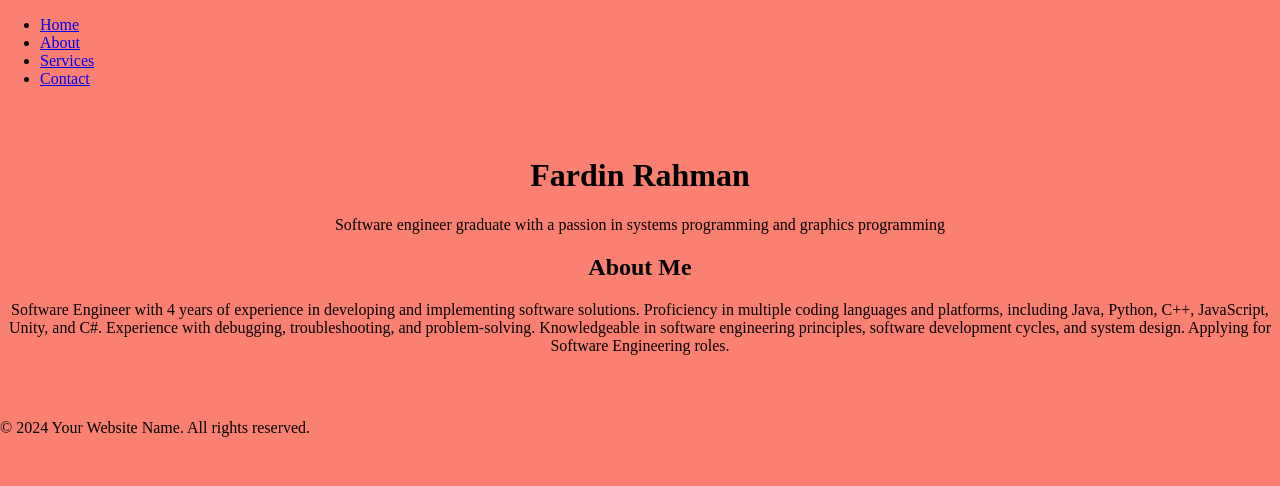
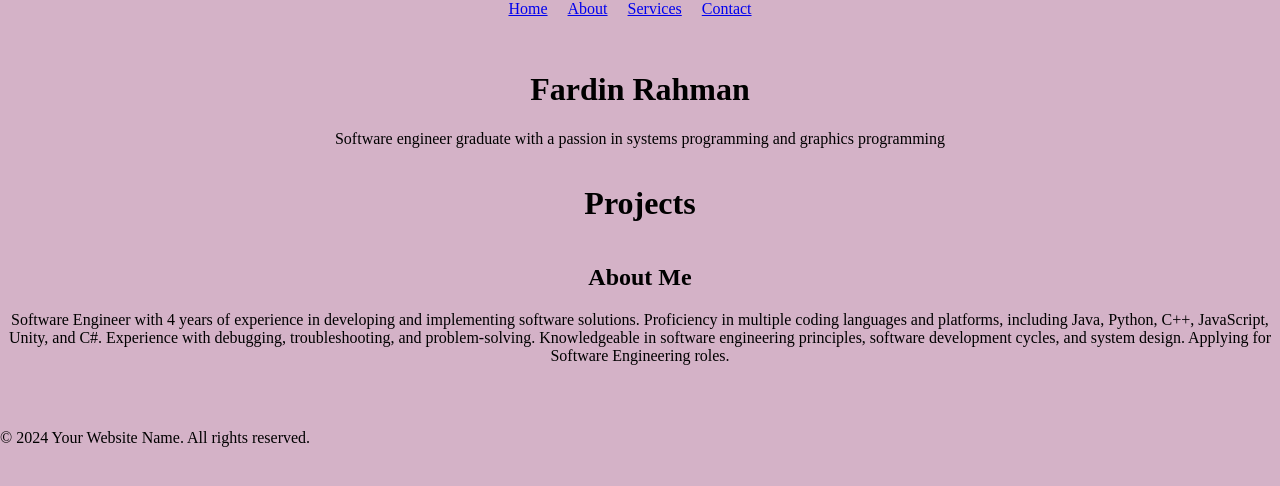
Before and after one commit to Fardin-E/portfolio, a website built with Vite: page index.html in a window 1280 px wide. Built offline with nearby package versions, Linux system fonts and the light colour scheme.

Commit message:
continuing to edit the home page

```diff
--- a/index.html
+++ b/index.html
@@ -25,6 +25,9 @@
                 <p>Software engineer graduate with a passion
                     in systems programming and graphics programming</p>
             </div>
+            <div class="projects">
+                <h1>Projects</h1>
+            </div>
             <div class="content">
                 <h2>About Me</h2>
                 <p>Software Engineer with 4 years of experience in developing and implementing software solutions. Proficiency in multiple coding languages and platforms, including Java, Python, C++, JavaScript, Unity, and C#. Experience with debugging, troubleshooting, and problem-solving. Knowledgeable in software engineering principles, software development cycles, and system design. Applying for Software Engineering roles.</p>
--- a/src/styles.css
+++ b/src/styles.css
@@ -1,26 +1,36 @@
 body {
-    display: flex;               /* Enable flexbox on the parent container */
-    justify-content: flex-start;     /* Center children horizontally */
+    display: flex;
+    justify-content: flex-start;
     align-items: center;
     flex-direction: column;
     gap: 2rem;
-    background-color: salmon;
+    background-color: #d4b2c7;
     height: 100vh;
     margin: 0;
 }
 
-.header-row {
-    align-self: flex-start;
-    text-align: left;
+/* Header styles */
+.header-row nav ul {
+    list-style-type: none;
+    margin: 0;
+    padding: 0;
+    display: flex; /* Makes the list items display horizontally */
 }
+
+.header-row ul li {
+    margin-right: 20px;
+}
+
 .center-row {
-    align-self: space-evenly;
+    display: flex;
+    flex-direction: column; /* This will stack the intro and content vertically */
     justify-content: center;
     align-items: center;
-    text-align: center;          /* Center-align text within the div */
+    text-align: center;
+    width: 100%;
 }
 
 .footer-row {
     max-width: fit-content;
-    align-self: baseline;
+    align-self: flex-start;
 }
```
